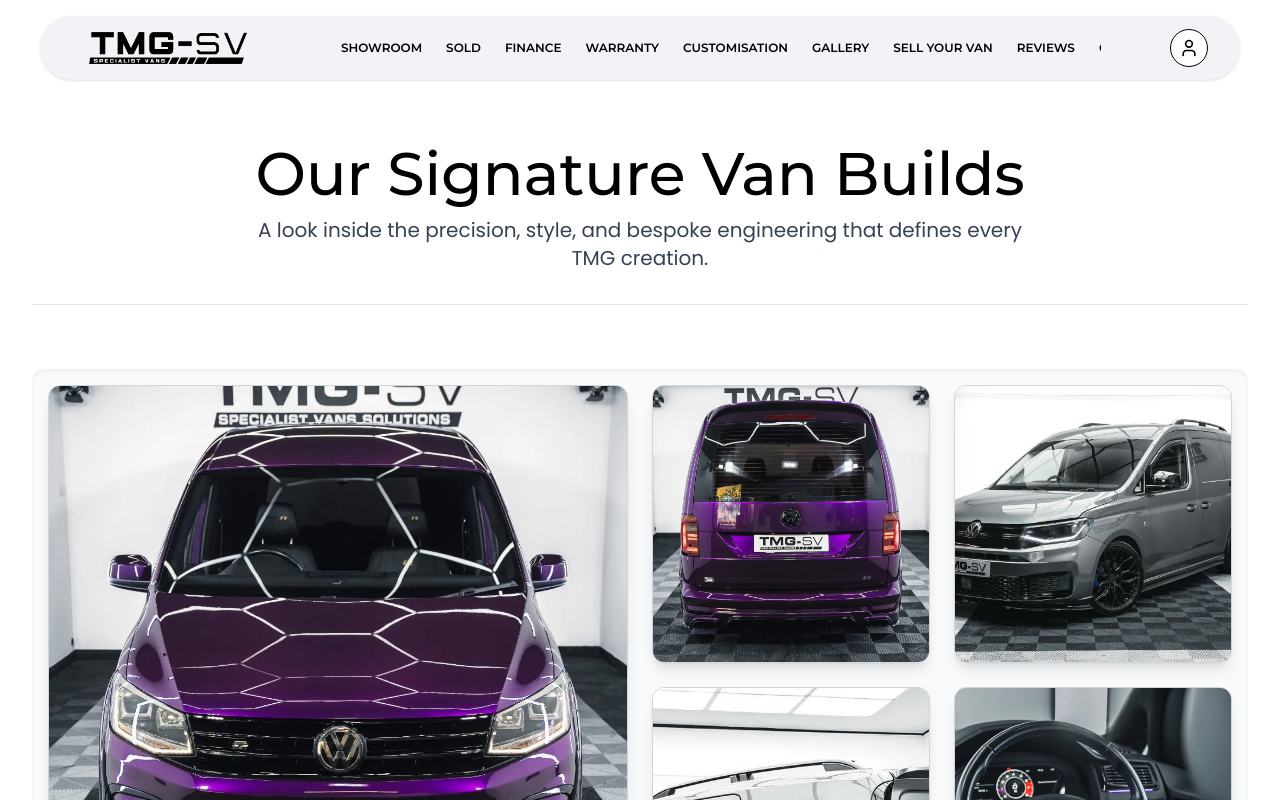
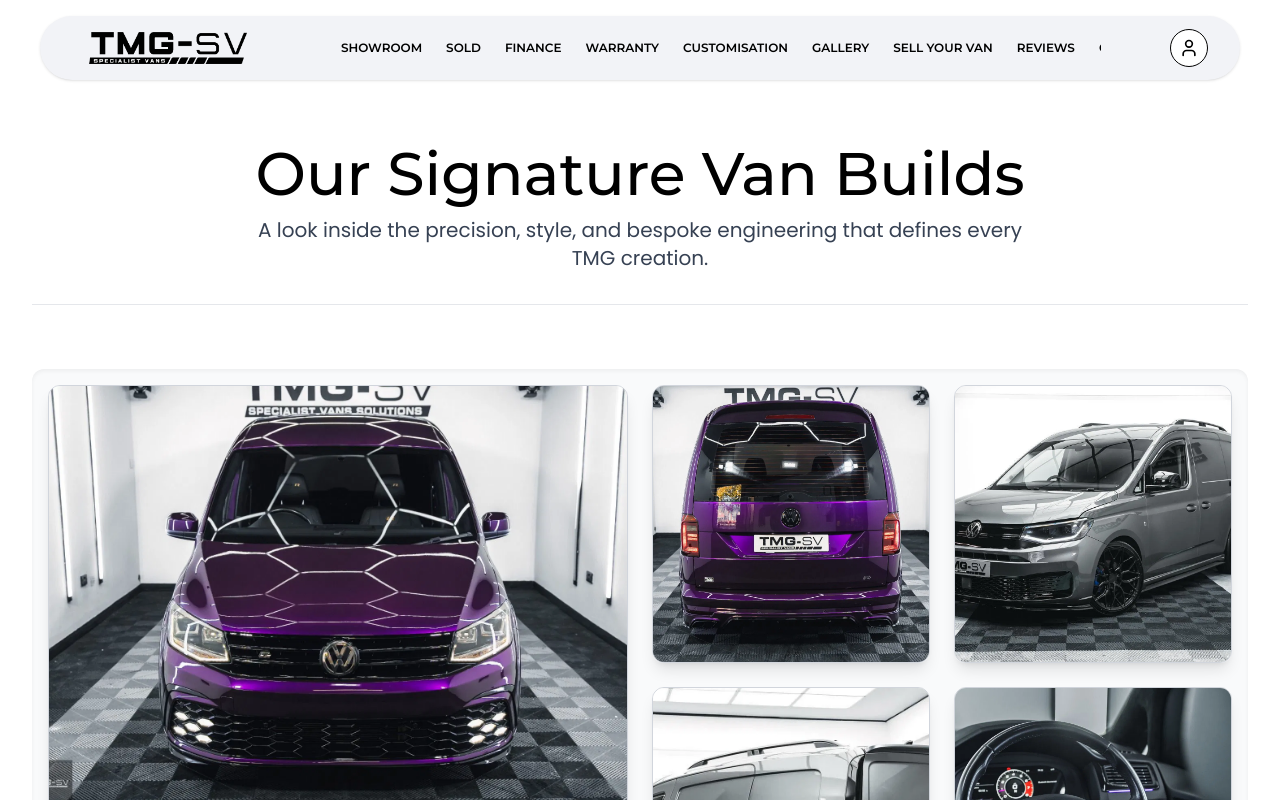
Before and after one commit to afterrender1/tmg-website, a Next.js app: page /gallery in a window 1280 px wide. Shown: the top 800 px of the page. Built offline with nearby package versions, Linux system fonts and the light colour scheme.

Commit message:
Update Gallery.jsx

```diff
--- a/components/Gallery.jsx
+++ b/components/Gallery.jsx
@@ -2,12 +2,11 @@
 
 import { motion } from "framer-motion";
 import { Poppins, Montserrat } from "next/font/google";
-import { Search } from 'lucide-react'; // Icon for a clean, modern look
+import { Search } from 'lucide-react';
 import Navbar from "./Navbar";
 import WorkingInPartnership from "./WorkingInPartnership";
 import Reviews from "./Reviews";
 import ContactSection from "./ContactSection";
-import Footer from "./Footer";
 
 // Fonts
 const poppins = Poppins({
@@ -18,16 +17,15 @@
 
 const montserrat = Montserrat({
     subsets: ["latin"],
-    weight: ["500"], // Boldest weights for high-impact typography
+    weight: ["500"],
     variable: "--font-montserrat",
 });
 
-// Motion Variants (Reused)
 const containerVariants = {
     hidden: { opacity: 0 },
     show: {
         opacity: 1,
-        transition: { staggerChildren: 0.07 }, // Slightly faster stagger
+        transition: { staggerChildren: 0.07 },
     },
 };
 
@@ -36,20 +34,14 @@
     show: { opacity: 1, scale: 1, y: 0, transition: { type: "spring", stiffness: 100, damping: 15 } },
 };
 
-// Expanded Placeholder Image URLs
 const IMAGES = [
-    // Two Large Pink/Special Builds
     { src: "/images/gallery/pink1.png", layout: "large" },
     { src: "/images/gallery/pink2.png", layout: "small" },
-    // Two Gray/Metallic Builds
     { src: "/images/gallery/gray1.png", layout: "small" },
-    { src: "/images/gallery/gray2.png", layout: "medium" }, // Medium size to break the pattern
-    // Internal/Detail Shots
+    { src: "/images/gallery/gray2.png", layout: "medium" },
     { src: "/images/gallery/stair1.png", layout: "small" },
     { src: "/images/gallery/stair2.png", layout: "small" },
-    // Red/Performance Build
     { src: "/images/gallery/red2.png", layout: "medium" },
-    // New additions for variety and fullness
     { src: "/images/showroom/ftc130ps.png", layout: "small" },
     { src: "/images/showroom/vcm1.4.png", layout: "small" },
     { src: "/images/showroom/vcm2.03.png", layout: "medium" },
@@ -60,12 +52,12 @@
 const getGridClasses = (layout) => {
     switch (layout) {
         case 'large':
-            return "md:col-span-2 md:row-span-2 aspect-[4/3] md:aspect-auto"; // Very prominent
+            return "col-span-2 row-span-2 sm:col-span-2 sm:row-span-2 md:col-span-2 md:row-span-2 lg:col-span-2 lg:row-span-2 aspect-[4/3]";
         case 'medium':
-            return "md:col-span-1 md:row-span-2 aspect-[1/2] md:aspect-auto"; // Tall column
+            return "col-span-2 row-span-1 sm:col-span-1 sm:row-span-2 md:col-span-1 md:row-span-2 lg:col-span-1 lg:row-span-2 aspect-[2/3]";
         case 'small':
         default:
-            return "aspect-square"; // Standard square card
+            return "col-span-1 row-span-1 aspect-square";
     }
 };
 
@@ -73,34 +65,32 @@
     return (
         <>
             <Navbar />
-            <div className="bg-white py-20"> {/* Changed outer background to white for contrast */}
+            <div className="bg-white py-12 sm:py-16 lg:py-20">
                 <div className="max-w-7xl mx-auto px-4 sm:px-6 lg:px-8">
 
-                    {/* === Header Section === */}
+                    {/* Header */}
                     <motion.header
                         initial={{ opacity: 0, y: -20 }}
                         whileInView={{ opacity: 1, y: 0 }}
                         viewport={{ once: true }}
                         transition={{ duration: 0.5 }}
-                        className="text-center mb-16 border-b border-gray-200 pb-8"
+                        className="text-center mb-12 sm:mb-16 border-b border-gray-200 pb-6 sm:pb-8"
                     >
-                        <h1
-                            className={`text-5xl md:text-6xl font-black text-black mb-3 ${montserrat.className}`}
-                        >
+                        <h1 className={`text-3xl sm:text-4xl md:text-5xl lg:text-6xl font-black text-black mb-2 sm:mb-3 ${montserrat.className}`}>
                             Our Signature Van Builds
                         </h1>
-                        <p className={`text-xl text-gray-700 max-w-3xl mx-auto ${poppins.className}`}>
+                        <p className={`text-base sm:text-lg md:text-xl text-gray-700 max-w-3xl mx-auto ${poppins.className}`}>
                             A look inside the precision, style, and bespoke engineering that defines every TMG creation.
                         </p>
                     </motion.header>
 
-                    {/* === Image Grid Section (Masonry-like) === */}
+                    {/* Image Grid */}
                     <motion.div
                         variants={containerVariants}
                         initial="hidden"
                         whileInView="show"
                         viewport={{ once: true, amount: 0.1 }}
-                        className="grid grid-cols-2 md:grid-cols-4 gap-4 md:gap-6 p-4 bg-gray-50 rounded-xl shadow-inner"
+                        className="grid grid-cols-2 sm:grid-cols-3 md:grid-cols-4 gap-2 sm:gap-4 md:gap-6 p-2 sm:p-4 bg-gray-50 rounded-xl shadow-inner"
                     >
                         {IMAGES.map((image, idx) => (
                             <motion.div
@@ -113,26 +103,24 @@
                                     alt={`Gallery Image ${idx + 1}`}
                                     className="w-full h-full object-cover transition-transform duration-500 group-hover:scale-105"
                                 />
-
-                                {/* Modern Hover Overlay */}
                                 <div className="absolute inset-0 bg-black/40 flex items-center justify-center opacity-0 group-hover:opacity-100 transition-opacity duration-300">
-                                    <Search className="w-10 h-10 text-white" />
+                                    <Search className="w-8 sm:w-10 h-8 sm:h-10 text-white" />
                                 </div>
                             </motion.div>
                         ))}
                     </motion.div>
 
-                    {/* === Footer CTA === */}
+                    {/* CTA */}
                     <motion.div
-                        initial={{ opacity: 0, y: 30 }}
+                        initial={{ opacity: 0, y: 20 }}
                         whileInView={{ opacity: 1, y: 0 }}
                         viewport={{ once: true, amount: 0.5 }}
                         transition={{ delay: 0.2 }}
-                        className="text-center mt-12"
+                        className="text-center mt-8 sm:mt-12"
                     >
                         <a
                             href="/contact"
-                            className={`inline-block px-8 py-3 text-lg font-semibold uppercase tracking-wider rounded-full bg-black text-white shadow-lg transition-all duration-300 hover:bg-gray-800 hover:scale-[1.02] ${poppins.className}`}
+                            className={`inline-block px-6 sm:px-8 py-2.5 sm:py-3 text-base sm:text-lg font-semibold uppercase tracking-wider rounded-full bg-black text-white shadow-lg transition-all duration-300 hover:bg-gray-800 hover:scale-[1.02] ${poppins.className}`}
                         >
                             Start Customising Your Van
                         </a>
@@ -140,6 +128,7 @@
 
                 </div>
             </div>
+
             <WorkingInPartnership />
             <Reviews />
             <ContactSection />
```
